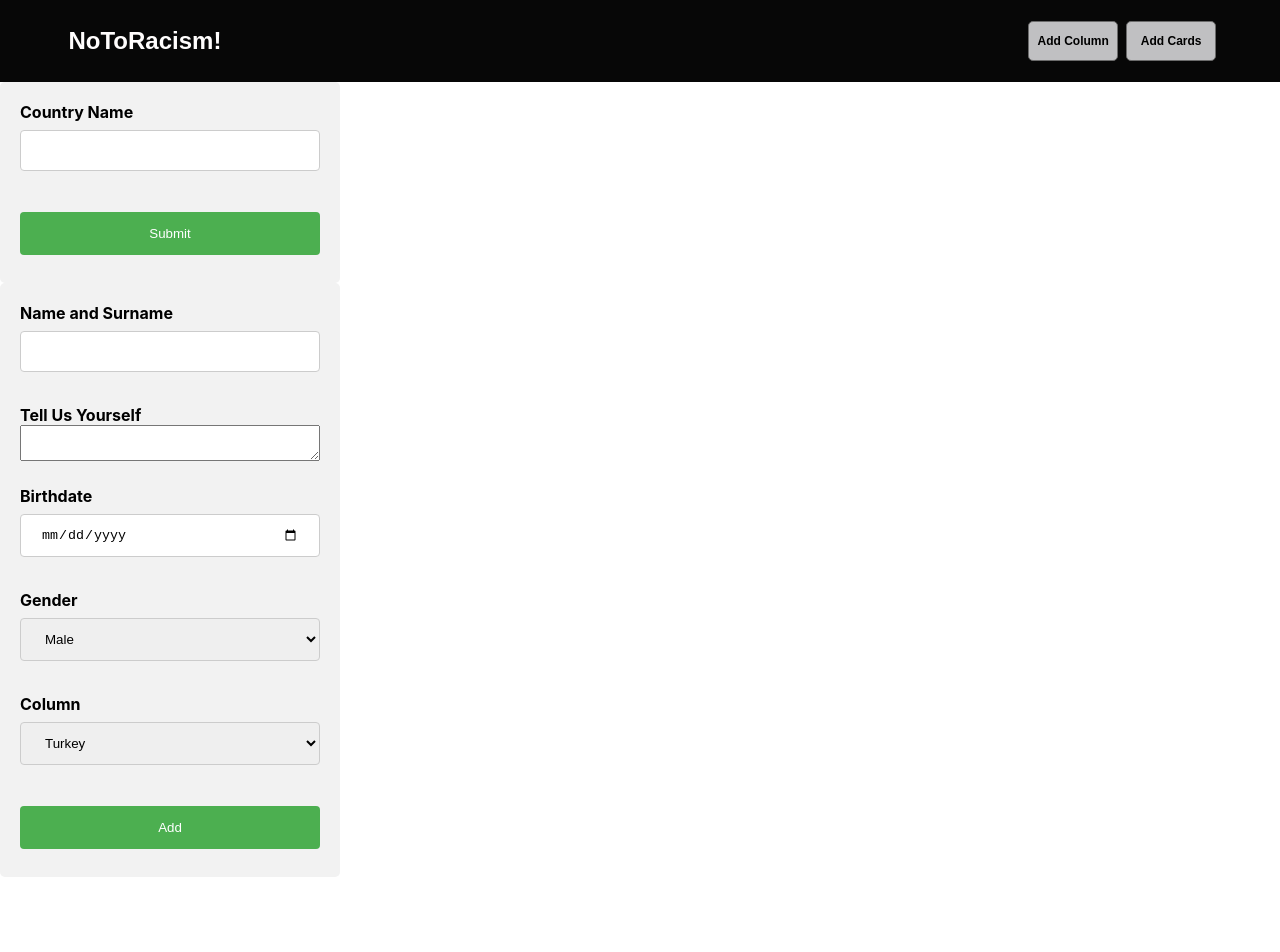
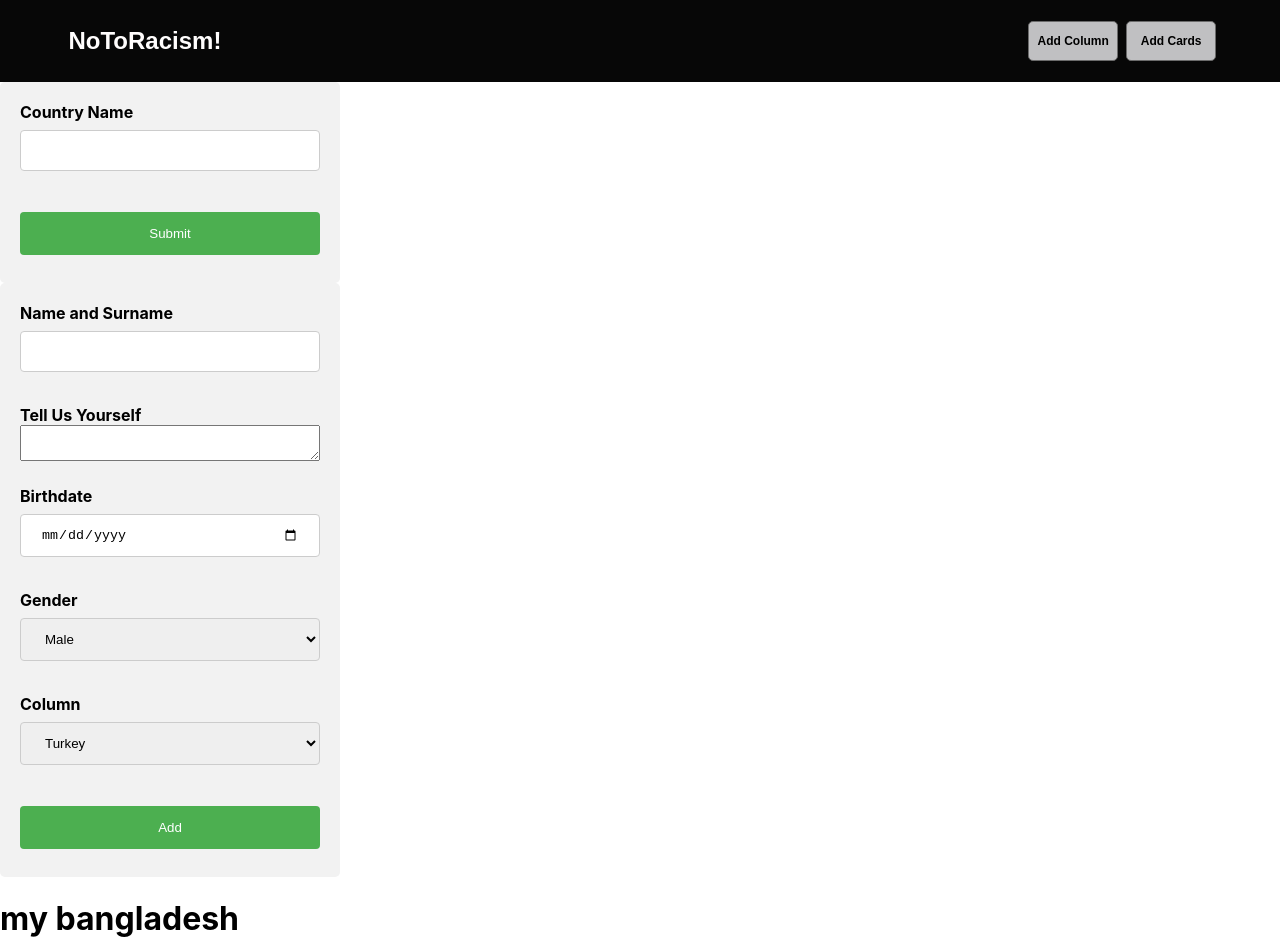
Before and after one commit to Hasan-2020/todocountryhasan, a React (Create React App) app: page / in a window 1280 px wide. Shown: the top 952 px of the page. Before the commit the page ends 877 px from the top, so only its background shows below. Built offline with nearby package versions, Linux system fonts and the light colour scheme.

Commit message:
added a column

```diff
--- a/package.json
+++ b/package.json
@@ -1,7 +1,8 @@
 {
-  "name": "todohasan",
+	"name": "todocountryhasan",
 	"version": "0.1.0",
 	"private": true,
+	"homepage": "http://Hasan-20.github.io/todocountryhasan/",
 	"dependencies": {
 		"@testing-library/jest-dom": "^4.2.4",
 		"@testing-library/react": "^9.3.2",
@@ -13,6 +14,8 @@
 	"scripts": {
 		"start": "react-scripts start",
 		"build": "react-scripts build",
+		"predeploy": "npm run build",
+		"deploy": "gh-pages -d build",
 		"test": "react-scripts test",
 		"eject": "react-scripts eject"
 	},
--- a/src/App.js
+++ b/src/App.js
@@ -1,5 +1,7 @@
 import React, { Component } from 'react';
 import Navbar from './Components/Navbar';
+import Column from './Components/Column.js';
+
 import Main from './Components/Main';
 
 class App extends Component {
@@ -12,6 +14,7 @@ class App extends Component {
 			<div className="App">
 				<Navbar />
 				<Main />
+				<Column />
 			</div>
 		);
 	}
--- /dev/null
+++ b/src/Components/Column.js
@@ -0,0 +1,11 @@
+import React from 'react';
+
+function Column() {
+	return (
+		<div>
+			<h1>my bangladesh </h1>
+		</div>
+	);
+}
+
+export default Column;
--- a/src/Components/Main.js
+++ b/src/Components/Main.js
@@ -1,9 +1,11 @@
 import React from 'react';
+// import Column from './Components/Column.js';
 import './style.css';
 
 function Main() {
 	return (
 		<main className="main">
+			{/* <Column /> */}
 			<div>
 				<form className="main-form">
 					<label htmlFor="GroupName" className="main-form-show-label">
```
Also changed, not shown: 1 other file (tests, documents, lock files or other folders). Lines whose indentation alone changed are shown as unchanged.
